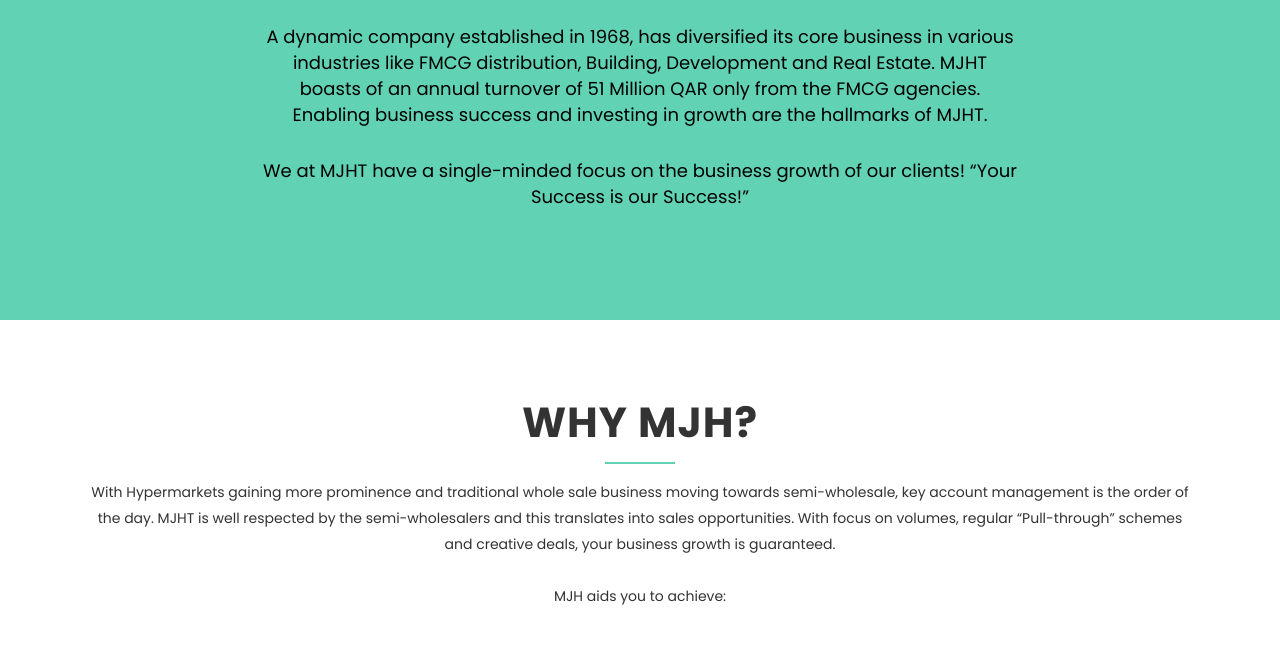
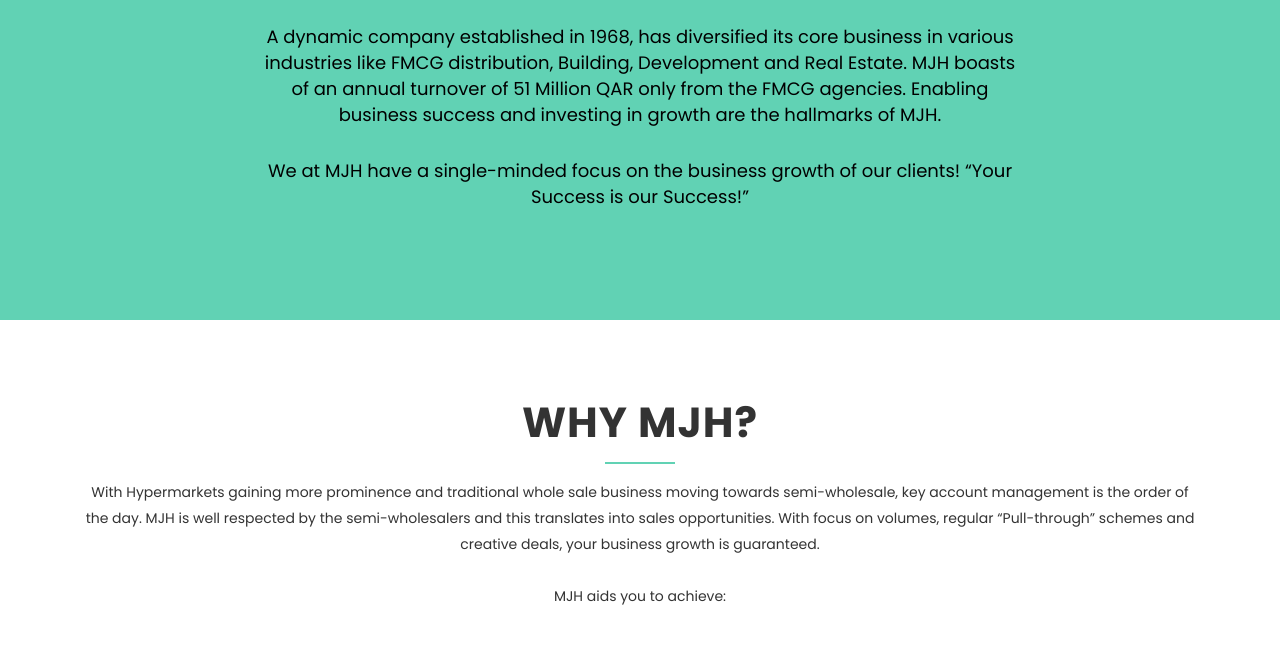
Before and after one commit to zakgit/project4, a plain HTML site: page index.html in a window 1280 px wide. Shown: the part 612-1258 px from the top of the page. Drawn offline with Linux system fonts and the light colour scheme; animation ran at ten frames a second.

Commit message:
management team content change

```diff
--- a/index.html
+++ b/index.html
@@ -114,8 +114,8 @@
               <div class="video-promo-content text-center " style="color: #000;">
                 <h2 class="wow zoomIn" data-wow-duration="1000ms" data-wow-delay="100ms">About MJH</h2>
                 <div class="wow zoomIn row" data-wow-duration="1000ms" data-wow-delay="100ms">
-                  <p style="font-size: 18px;color: #000;">A dynamic company established in 1968, has diversified its core business in various industries like FMCG distribution, Building, Development and Real Estate. MJHT boasts of an annual turnover of 51 Million QAR only from the FMCG agencies. Enabling business success and investing in growth are the hallmarks of MJHT. </p>
-                <p style="font-size: 18px;color: #000;">We at MJHT have a single-minded focus on the business growth of our clients! “Your Success is our Success!”</p>
+                  <p style="font-size: 18px;color: #000;">A dynamic company established in 1968, has diversified its core business in various industries like FMCG distribution, Building, Development and Real Estate. MJH boasts of an annual turnover of 51 Million QAR only from the FMCG agencies. Enabling business success and investing in growth are the hallmarks of MJH. </p>
+                <p style="font-size: 18px;color: #000;">We at MJH have a single-minded focus on the business growth of our clients! “Your Success is our Success!”</p>
                 </div>
               </div>
           </div>
@@ -130,7 +130,7 @@
         <div class="section-header">
           <h2 class="section-title wow fadeIn" data-wow-duration="1000ms" data-wow-delay="0.3s">Why MJH?</h2>
           <hr class="lines wow zoomIn" data-wow-delay="0.3s">
-          <p class="section-subtitle wow fadeIn" data-wow-duration="1000ms" data-wow-delay="0.3s">With Hypermarkets gaining more prominence and traditional whole sale business moving towards semi-wholesale, key account management is the order of the day. MJHT is well respected by the semi-wholesalers and this translates into sales opportunities. With focus on volumes, regular “Pull-through” schemes and creative deals, your business growth is guaranteed.<br><br>MJH aids you to achieve:</p>
+          <p class="section-subtitle wow fadeIn" data-wow-duration="1000ms" data-wow-delay="0.3s">With Hypermarkets gaining more prominence and traditional whole sale business moving towards semi-wholesale, key account management is the order of the day. MJH is well respected by the semi-wholesalers and this translates into sales opportunities. With focus on volumes, regular “Pull-through” schemes and creative deals, your business growth is guaranteed.<br><br>MJH aids you to achieve:</p>
         </div>
 
         <div class="row">
@@ -607,7 +607,7 @@
         <div class="section-header">
           <h2 class="section-title">Our Management Team</h2>
           <hr class="lines">
-          <p class="section-subtitle">Lorem ipsum dolor sit amet, consectetur adipisicing elit. Quaerat, dignissimos! <br> Lorem ipsum dolor sit amet, consectetur.</p>
+          <p class="section-subtitle">We believe a strong leadership is integral to a successful enterprise. MJH is led by professional management at the helm. Our creative and visionary management team have been instrumental in the success of MJH.</p>
         </div>
         <div class="row">
           <div class="col-lg-4 col-md-4 col-xs-12">
```
